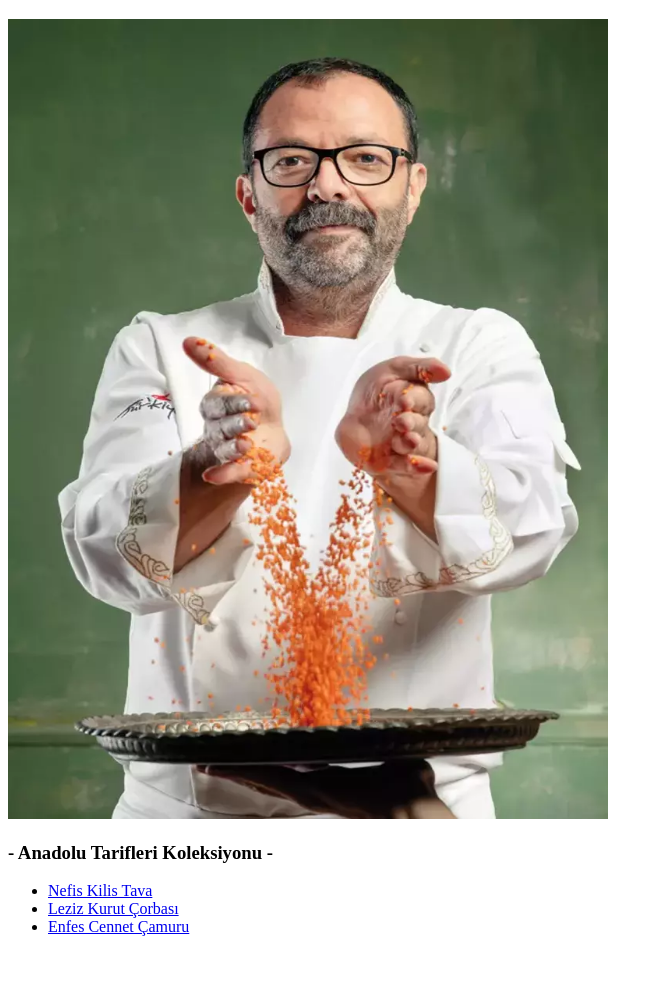
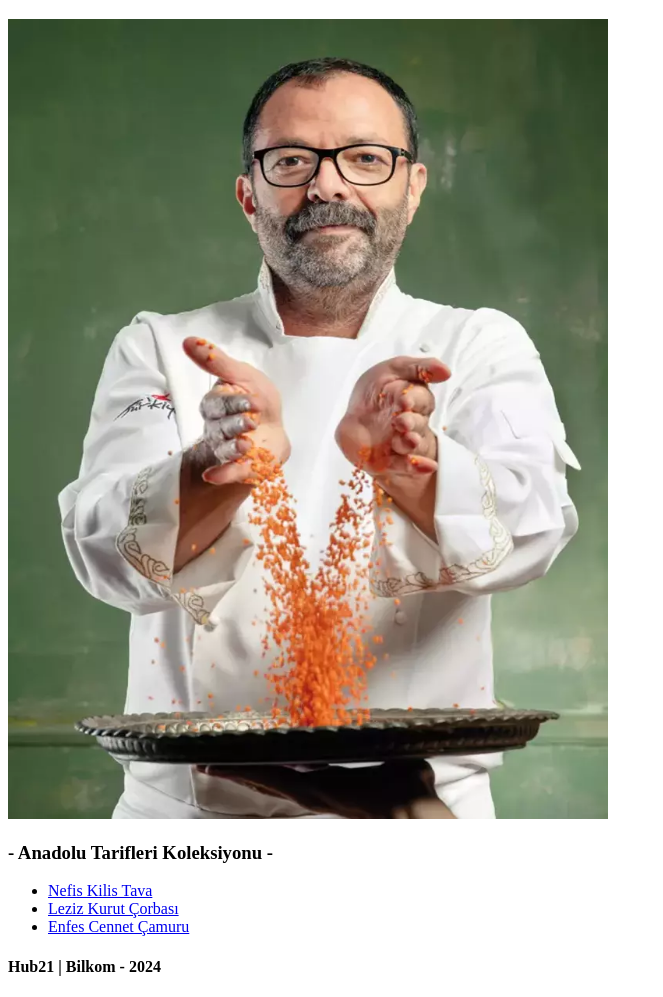
Before and after one commit to hub21team/proje-tarifler, a plain HTML site: page index.html in a window 1280 px wide. Shown: the part 61-1058 px from the top of the page, without its empty margins (0-663 px from the left). Before the commit the page ends 1013 px from the top, so only its background shows below. Drawn offline with Linux system fonts and the light colour scheme.

Commit message:
minor update

```diff
--- a/index.html
+++ b/index.html
@@ -14,5 +14,6 @@
                 <li><a href="./tarifler/cennet-çamuru.html">Enfes Cennet Çamuru</a></li>
             </ul>
         </div>
+        <h4>Hub21 | Bilkom - 2024</h4>
     </body>
 </html>
```
